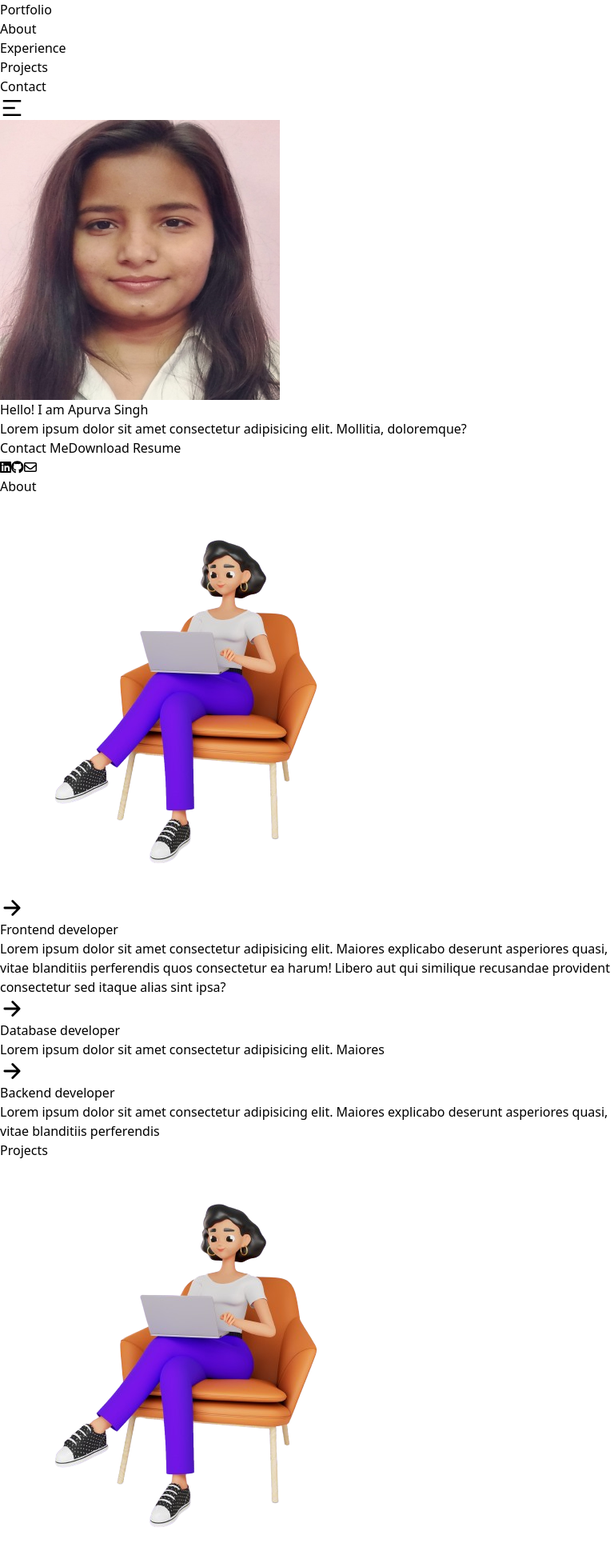
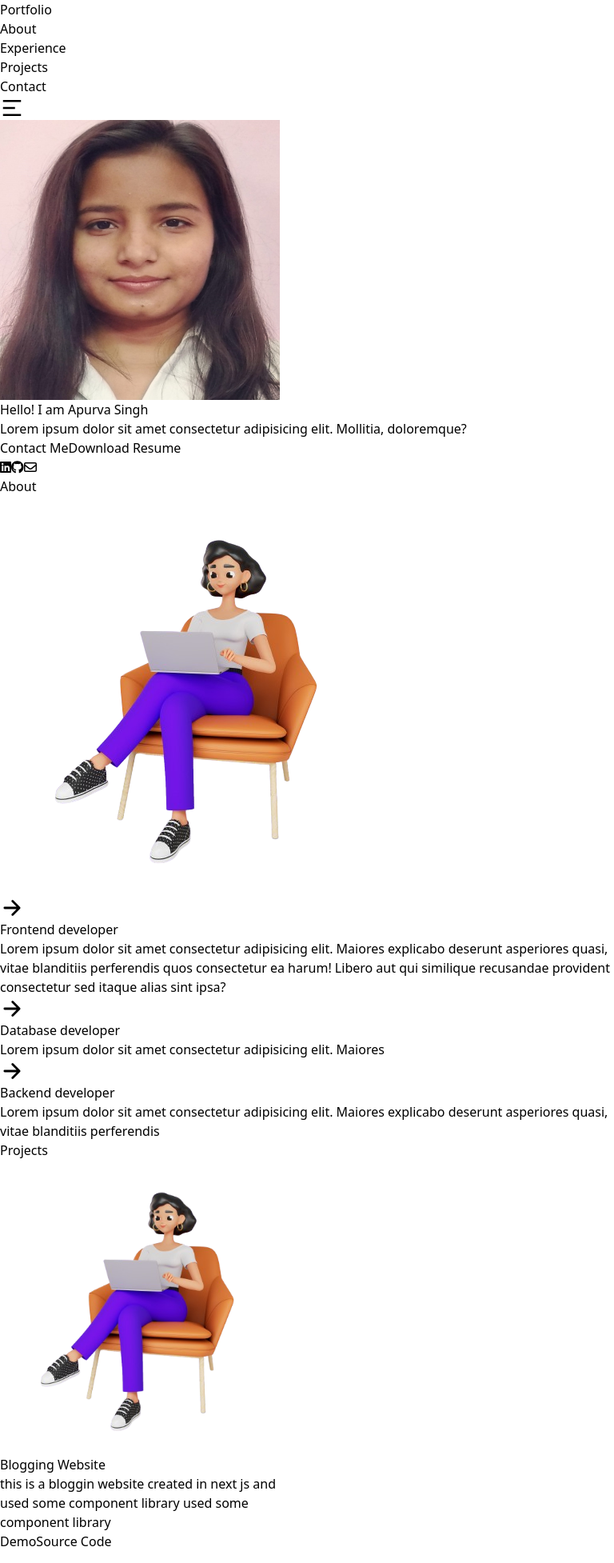
Before and after one commit to Apurva-gaur/Portfolio, a React (Vite) app: page / in a window 768 px wide. Shown: the top 1954 px of the page at 80% size. Built offline with nearby package versions, Linux system fonts and the light colour scheme.

Commit message:
mediaQuery

```diff
--- a/src/App.jsx
+++ b/src/App.jsx
@@ -1,5 +1,5 @@
 import { useState } from 'react'
-import Navbar from './Component/Navbar.jsx'
+import Navbar from './Component/Navbar'
 import './App.css'
 import Home from './Component/Home'
 import About from './Component/About'
--- a/src/Component/ProjectCard.jsx
+++ b/src/Component/ProjectCard.jsx
@@ -1,9 +1,10 @@
 import React from "react";
-import heroImg from "../images/heroImg.png"; // Adjust the path accordingly
+import heroImg from "../images/heroImg.png";
+import "./Projects.css"
 
 const ProjectCard = ({ title, main }) => {
   return (
-    <div className="p-3 md:p-6 flex flex-col w-96 bg-[#0c0e19] shadow-xl shadow-slate-900 rounded-2xl transition-transform duration-300 hover:scale-110">
+    <div  id="cardDiv" className="p-3 md:p-6 flex flex-col w-96 bg-[#0c0e19] shadow-xl shadow-slate-900 rounded-2xl transition-transform duration-300 hover:scale-110">
       <img className="p-4" src={heroImg} alt="" />
       <h3 className="px-4 text-xl md:text-2xl font-bold leading-normal">
         {title}
--- /dev/null
+++ b/src/Component/Projects.css
@@ -0,0 +1,24 @@
+@media (min-width: 768px) and (max-width: 1370px)  {
+    #cardDiv {
+        width: 30%;
+
+    }
+}
+
+
+@media (max-width: 1232px) {
+    #cardDiv {
+        width: 47%;
+
+
+    }
+
+}
+@media (max-width: 855px) {
+    #cardDiv {
+        width: 48%;
+
+
+    }
+
+}
--- a/src/Component/Projects.jsx
+++ b/src/Component/Projects.jsx
@@ -1,12 +1,13 @@
 import React from "react";
 import ProjectCard from "./ProjectCard.jsx";
+
 
 const Projects = () => {
   return (
     <div id="Projects" className="p-10 md:p-24 text-white ">
-        <div className="md:text-center sm:text-start"><h1 className="text-2xl md:text-4xl text-white font-bold">Projects</h1></div>
+        <div   className="md:text-center sm:text-start"><h1 className="text-2xl md:text-4xl text-white font-bold">Projects</h1></div>
 
-      <div className="py-12  px-0 pl-0 flex flex-wrap gap-4">
+      <div className="py-12  px-0 pl-0 flex flex-wrap gap-4 ">
         <ProjectCard
           title="Blogging Website"
           main="this is a bloggin website created in next js and used some component library used some component library"
```
